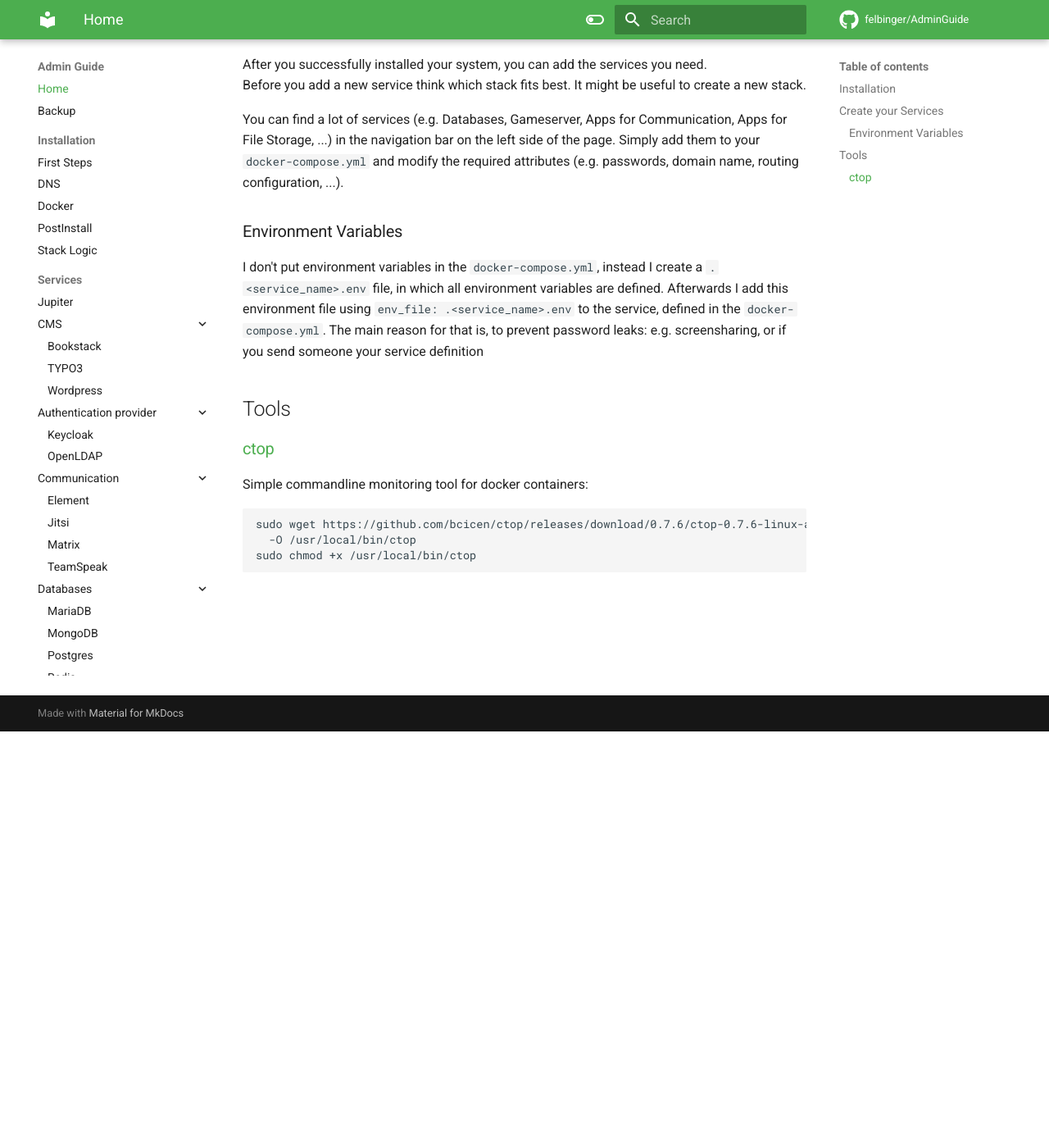
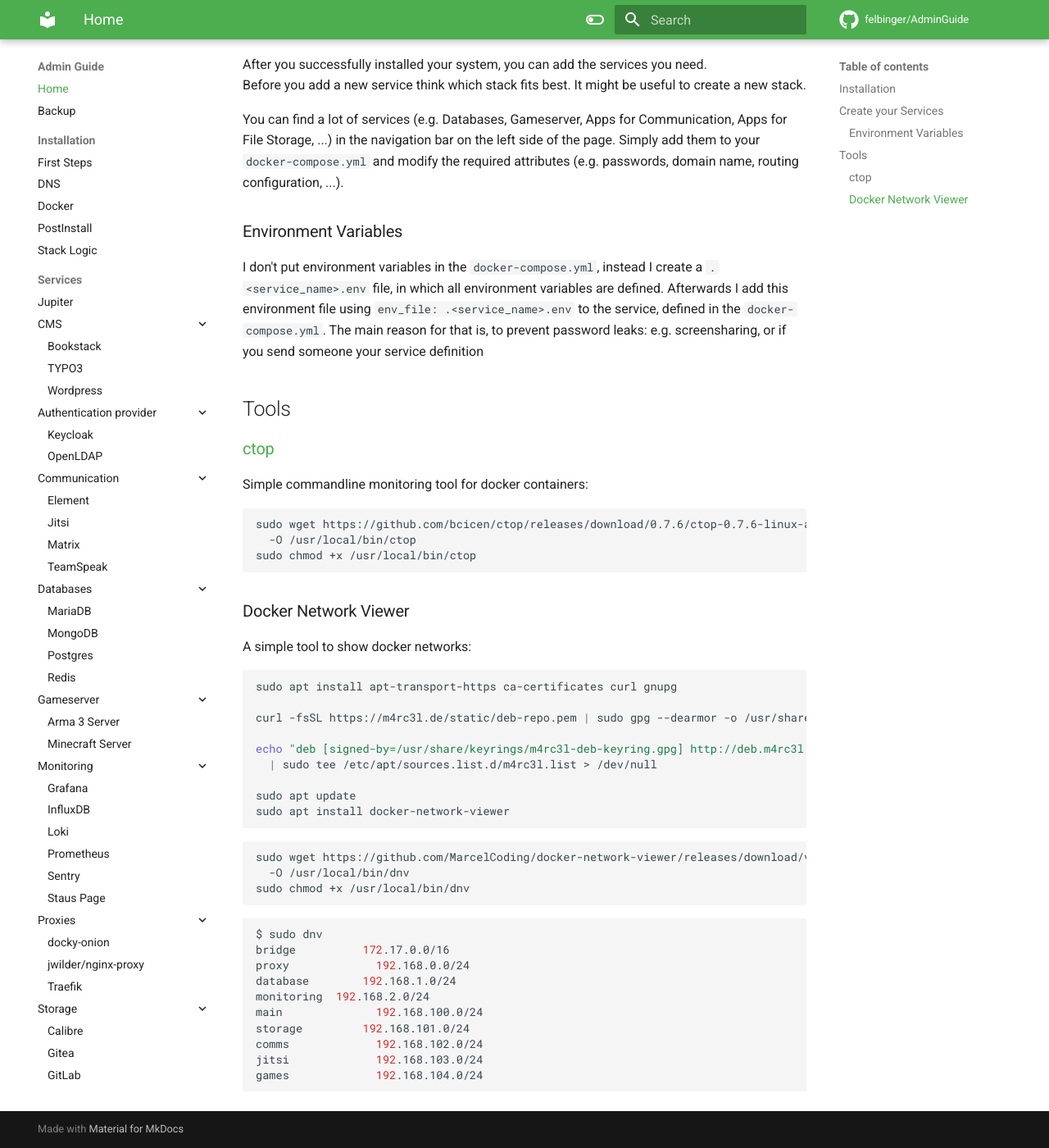
Before and after one commit to felbinger/AdminGuide, an MkDocs documentation site: the page built from docs/index.md, in a window 1280 px wide and 1400 px high, scrolled down 508 px. Shown: the whole window at 82% size. Built offline with MkDocs 1.6.1 and Material for MkDocs 9.7.7, drawn with Linux system fonts in a browser that asks for light colours; nearby versions of some CDN libraries; comment, search, counter and statistics services are not loaded.

Commit message:
Updated DNV (#57)
now using deb.m4rc3l.de

````diff
--- a/docs/index.md
+++ b/docs/index.md
@@ -63,3 +63,38 @@ sudo wget https://github.com/bcicen/ctop/releases/download/0.7.6/ctop-0.7.6-linu
   -O /usr/local/bin/ctop
 sudo chmod +x /usr/local/bin/ctop
 ```
+
+### Docker Network Viewer
+
+A simple tool to show docker networks:
+
+```bash
+sudo apt install apt-transport-https ca-certificates curl gnupg
+
+curl -fsSL https://m4rc3l.de/static/deb-repo.pem | sudo gpg --dearmor -o /usr/share/keyrings/m4rc3l-deb-keyring.gpg
+
+echo "deb [signed-by=/usr/share/keyrings/m4rc3l-deb-keyring.gpg] http://deb.m4rc3l.de/ all main" \
+  | sudo tee /etc/apt/sources.list.d/m4rc3l.list > /dev/null
+
+sudo apt update
+sudo apt install docker-network-viewer
+```
+
+```bash
+sudo wget https://github.com/MarcelCoding/docker-network-viewer/releases/download/v1.1.1/docker-network-viewer \
+  -O /usr/local/bin/dnv
+sudo chmod +x /usr/local/bin/dnv
+```
+
+```sh
+$ sudo dnv
+bridge			172.17.0.0/16
+proxy			  192.168.0.0/24
+database		192.168.1.0/24
+monitoring	192.168.2.0/24
+main			  192.168.100.0/24
+storage			192.168.101.0/24
+comms			  192.168.102.0/24
+jitsi			  192.168.103.0/24
+games			  192.168.104.0/24
+```
````
